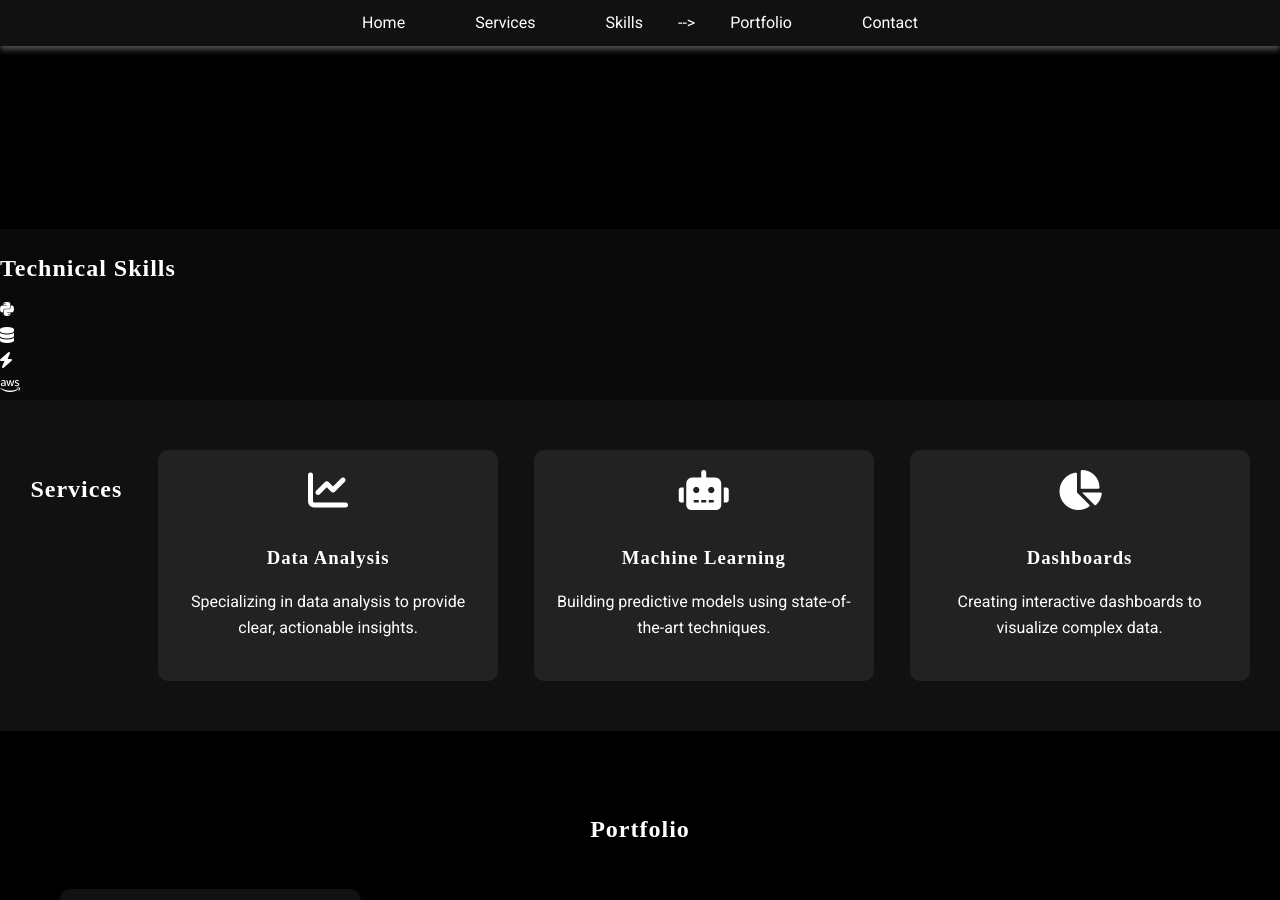
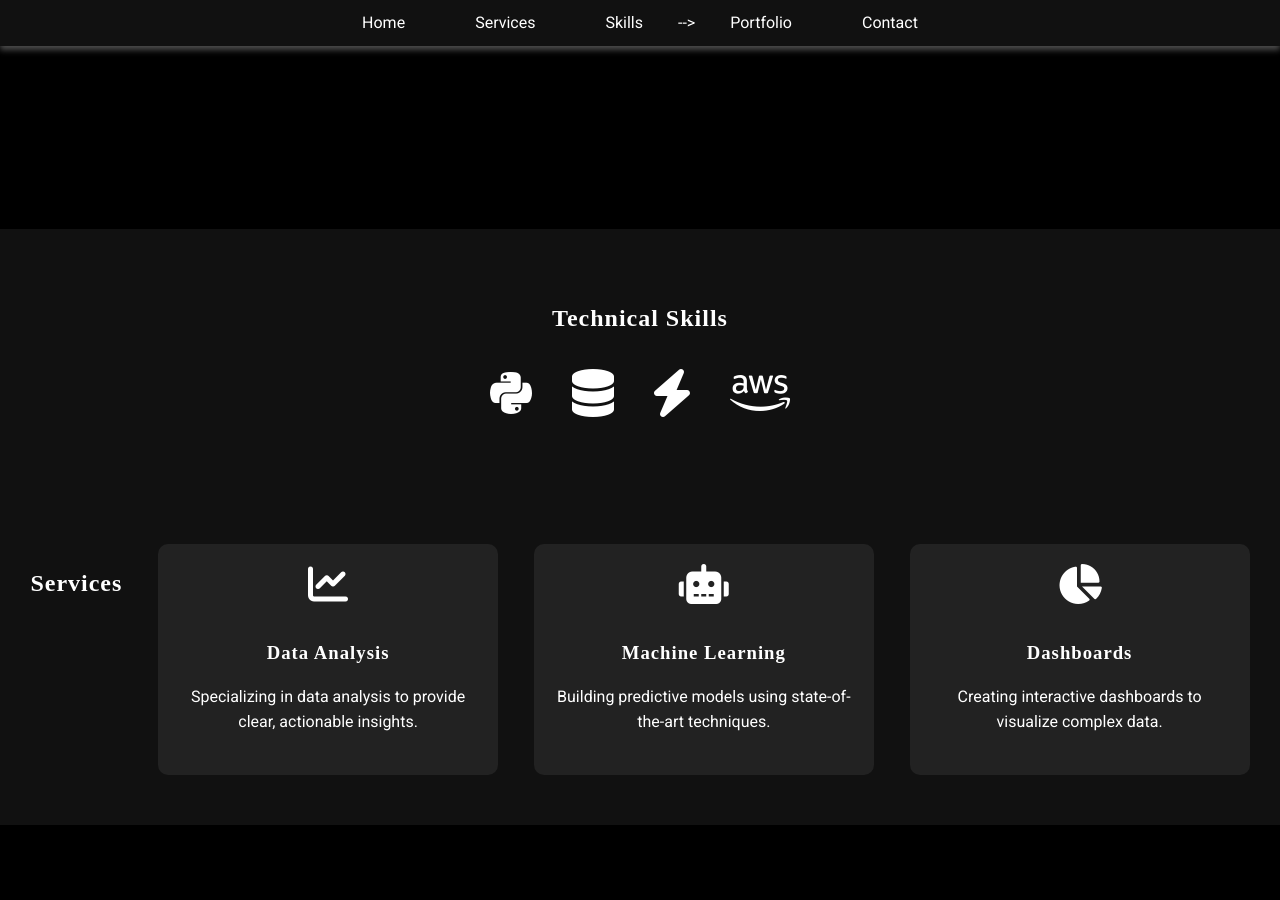
Before and after one commit to arshadsm/arshadsm.github.io, a Jekyll site: the page built from index.md, in a window 1280 px wide and 900 px high, scrolled down 671 px. Built offline with Jekyll 4.4.1, drawn with Linux system fonts in a browser that asks for light colours.

Commit message:
Update styles.css

```diff
--- a/styles/styles.css
+++ b/styles/styles.css
@@ -81,6 +81,59 @@ header p {
     font-size: 1.6em;
     color: #CCCCCC;
     margin-top: 0; /* Ensure no extra space above */
+}
+
+/* Skills Section */
+/* Skills Section */
+.skills {
+    padding: 50px 20px;
+    background-color: #111111;
+    text-align: center;
+    color: #FFFFFF;
+}
+
+.skills-container {
+    display: flex;
+    justify-content: center;
+    flex-wrap: wrap;
+    gap: 20px;
+}
+
+.skill-icon {
+    position: relative;
+    font-size: 3em;
+    color: #FFFFFF;
+    padding: 10px;
+    transition: transform 0.3s ease;
+}
+
+.skill-icon:hover {
+    transform: scale(1.1); /* Slight zoom on hover */
+    color: #FFD700; /* Change icon color on hover */
+}
+
+/* Tooltip (Hover Description) */
+.skill-icon::after {
+    content: attr(data-description); /* Use data-description attribute */
+    position: absolute;
+    bottom: -30px;
+    left: 50%;
+    transform: translateX(-50%);
+    background-color: #222222;
+    color: #FFFFFF;
+    padding: 5px 10px;
+    border-radius: 5px;
+    font-size: 0.8em;
+    opacity: 0;
+    visibility: hidden;
+    transition: opacity 0.3s ease;
+    white-space: nowrap;
+    z-index: 10;
+}
+
+.skill-icon:hover::after {
+    opacity: 1;
+    visibility: visible;
 }
 
 
```
